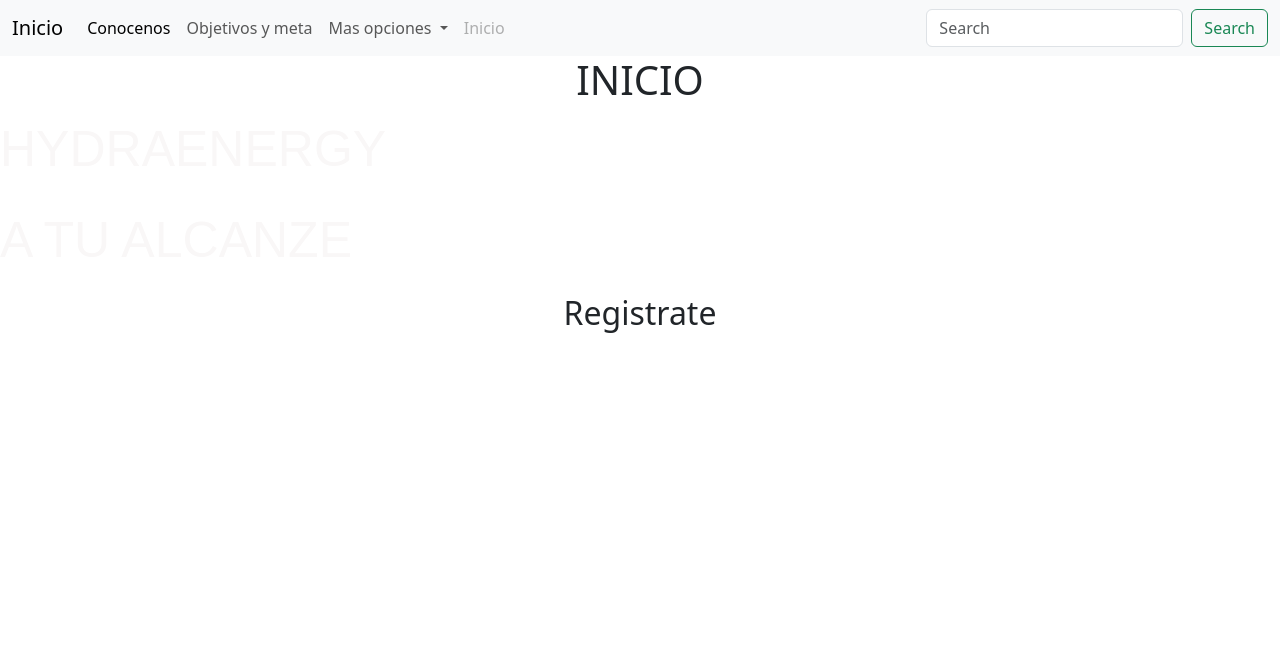
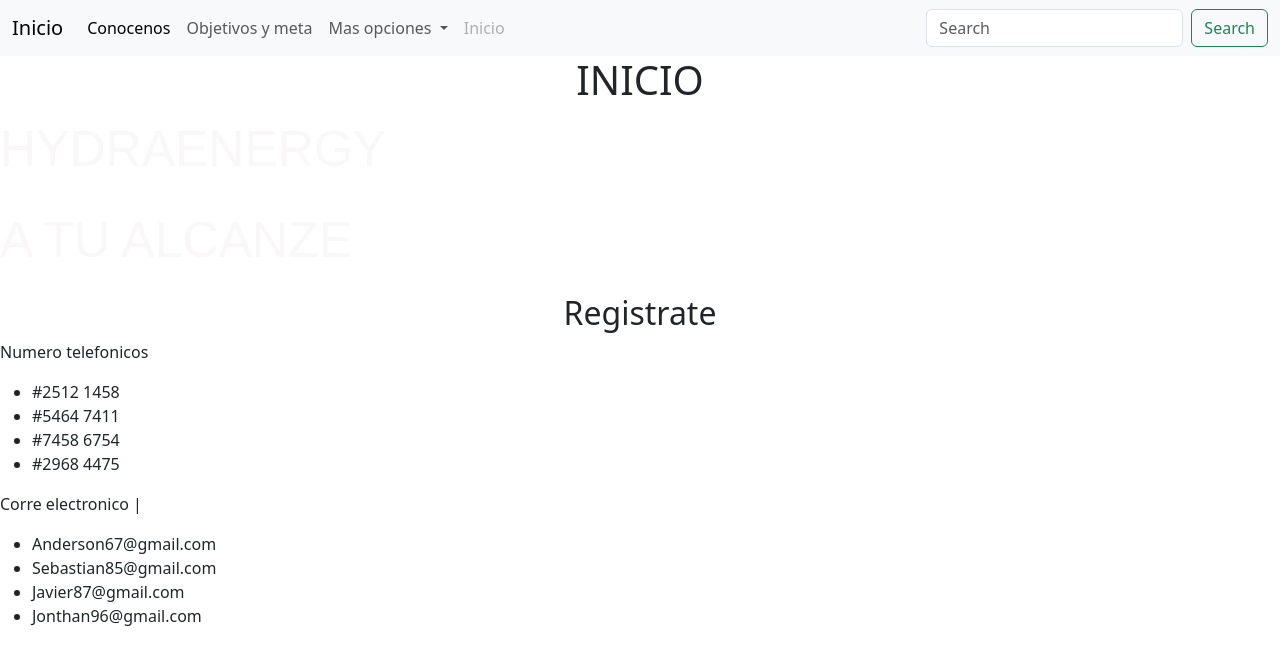
Before and after one commit to ramosjaime4555-alt/ramosjaime4555-alt.github.io, a plain HTML site: page index.html in a window 1280 px wide. Drawn offline with nearby package versions, Linux system fonts and the light colour scheme.

Commit message:
Conctados

```diff
--- a/index.html
+++ b/index.html
@@ -40,7 +40,7 @@
                         </a>
                         <ul class="dropdown-menu">
                             <li><a class="dropdown-item" href="#">Estratecia</a></li>
-                            <li><a class="dropdown-item" href="#">Contactanos</a></li>
+                            <li><a class="dropdown-item" href="#">Mas informacion</a></li>
                             <li>
                                 <hr class="dropdown-divider">
                             </li>
@@ -67,10 +67,41 @@
             <p>A TU ALCANZE</p>
         </div>
         <div class="pi2">
-            <center><h2>Registrate</h2></center>
+            <center>
+                <h2>Registrate</h2>
+            </center>
         </div>
     </div>
 
+    <div class="con">
+        <div class="con1">
+            <p>Numero telefonicos
+            <ul>
+                <li>#2512 1458</li>
+                <li>#5464 7411</li>
+                <li>#7458 6754</li>
+                <li>#2968 4475</li>
+            </ul>
+            </p>
+        </div>
+        <div class="con2">
+            <p>Corre electronico
+                |
+            <ul>
+                <li>Anderson67@gmail.com</li>
+                <li>Sebastian85@gmail.com</li>
+                <li>Javier87@gmail.com</li>
+                <li>Jonthan96@gmail.com</li>
+            </ul>
+            </p>
+        </div>
+        <div class="con3">
+
+        </div>
+        <div class="con4">
+
+        </div>
+    </div>
 
 
 
```
